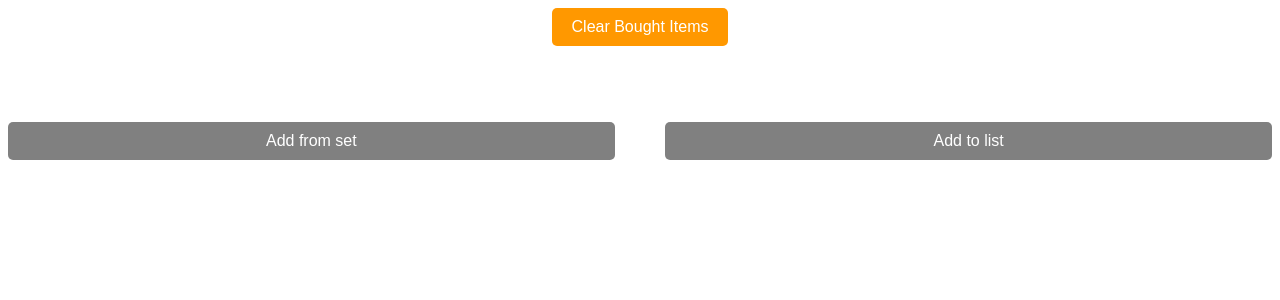
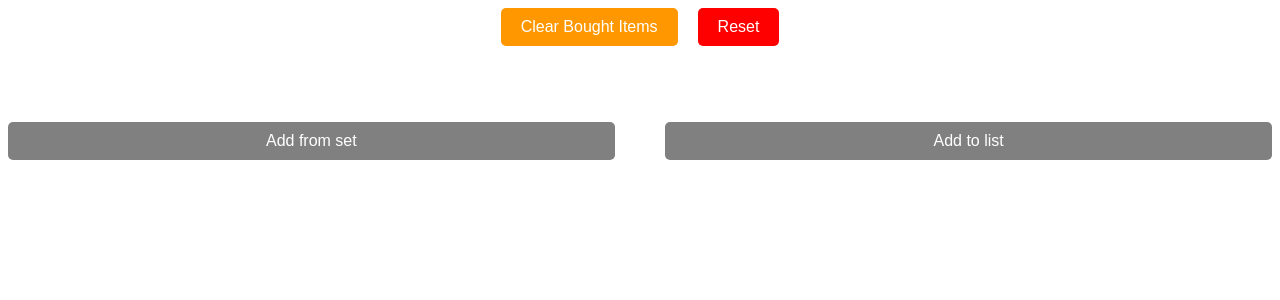
Before and after one commit to Wozniaxos/shopping-list, a React (Vite) app: page / in a window 1280 px wide. Shown: the top 300 px of the page. Built offline with nearby package versions, Linux system fonts and the light colour scheme.

Commit message:
allow to reset

```diff
--- a/src/App.tsx
+++ b/src/App.tsx
@@ -69,6 +69,10 @@ const App: React.FC = () => {
     setShoppingList(updatedList);
   };
 
+  const onReset = () => {
+    setShoppingList({});
+  }
+
   const addSetToShoppingList = (set: { name: string; products: { name: string; category: string; quantity: number }[] }) => {
     const updatedList = { ...shoppingList };
     set.products.forEach((product) => {
@@ -86,6 +90,11 @@ const App: React.FC = () => {
 
       {/* Przycisk Clear Bought Items */}
       {!showProductSearch && !showSetSearch && (
+        <div style={{
+          display: "flex",
+          justifyContent: "center",
+          gap: "20px",
+        }}>
           <button
             onClick={onClearBought}
             style={{
@@ -96,12 +105,25 @@ const App: React.FC = () => {
               borderRadius: "5px",
               marginBottom: "20px",
               display: "block",
-            marginLeft: "auto",
-            marginRight: "auto",
             }}
           >
             Clear Bought Items
           </button>
+          <button
+            onClick={onReset}
+            style={{
+              padding: "10px 20px",
+              backgroundColor: "red",
+              color: "white",
+              border: "none",
+              borderRadius: "5px",
+              marginBottom: "20px",
+              display: "block",
+            }}
+          >
+            Reset
+          </button>
+        </div>
       )}
 
       {/* Główna lista zakupów */}
```
Lines whose indentation alone changed are shown as unchanged.
